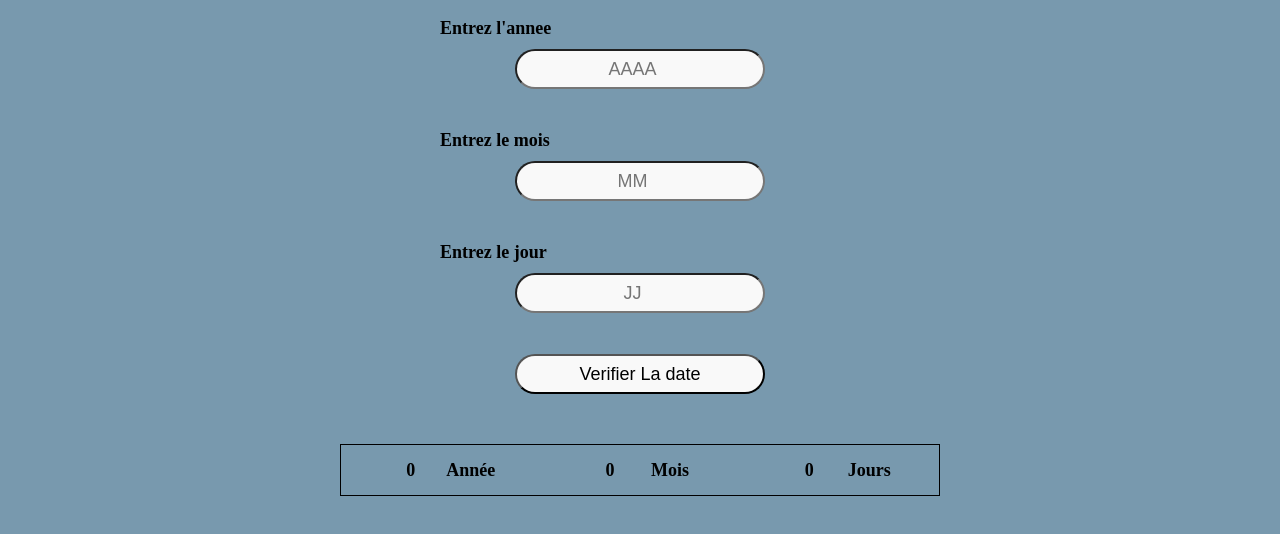
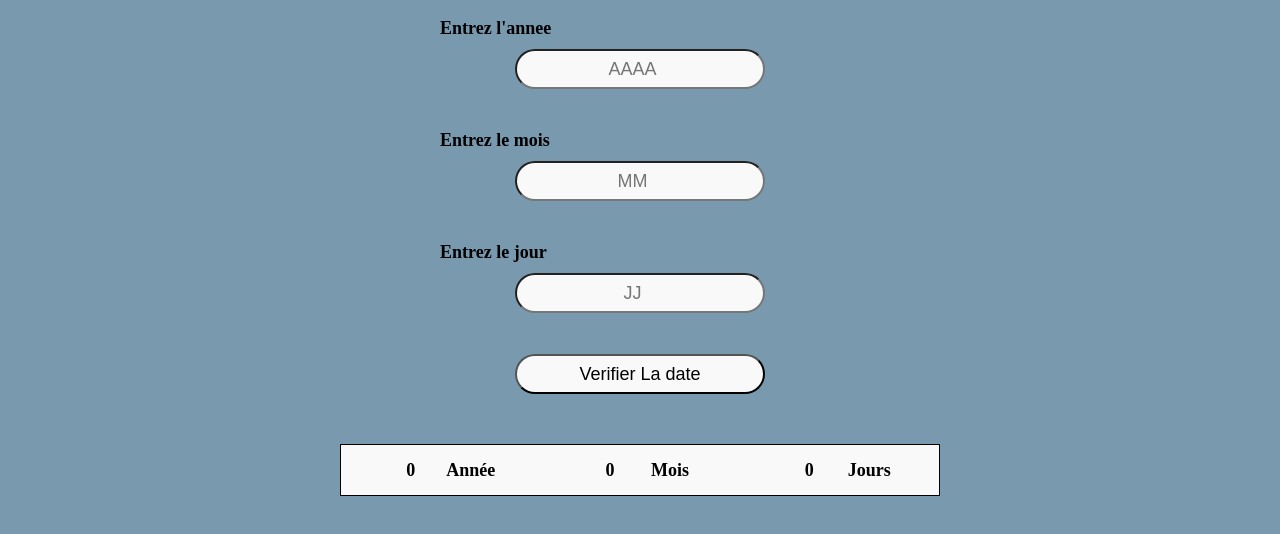
Before and after one commit to D4NIL122IQ/Aujourdhui-ca-fait-, a plain HTML site: page index.html in a window 1280 px wide. Shown: the part 72-606 px from the top of the page. Drawn offline with Linux system fonts and the light colour scheme.

Commit message:
final commit

```diff
--- a/style.css
+++ b/style.css
@@ -44,11 +44,13 @@ input[type="submit"]:hover{
 }
 
 .result{
+    background-color: #f9f9f9;
     display: flex;
     width: 600px;
     margin: 50px auto;
     justify-content: space-around;
     border: 1px solid black;
+
 }
 
 .tt{
```
